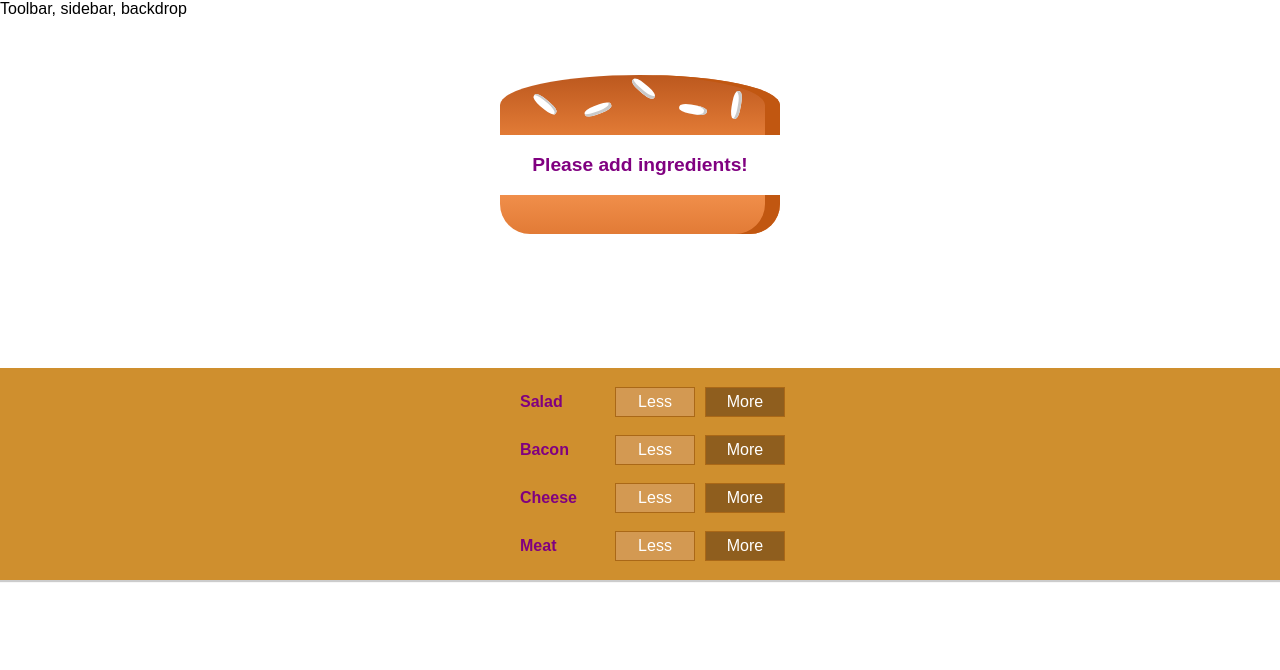
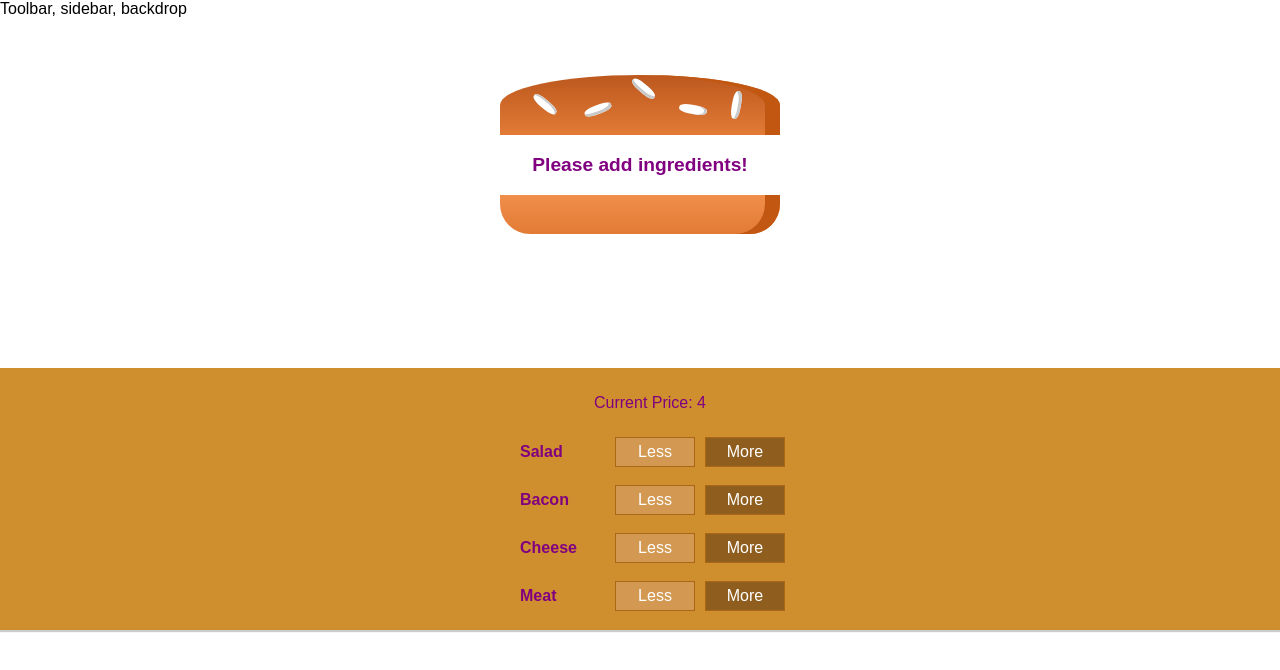
Before and after one commit to arifkhan36/React-Burger-App, a React app: page / in a window 1280 px wide. Shown: the top 670 px of the page. Built offline with nearby package versions, Linux system fonts and the light colour scheme.

Commit message:
added price to the burger

```diff
--- a/src/components/Burger/BuildControls/BuildControls.js
+++ b/src/components/Burger/BuildControls/BuildControls.js
@@ -13,6 +13,9 @@
 
 const buildControls =(props) => (
     <div className={classes.BuildControls}>
+
+      <p>Current Price: {props.price}</p>
+
        {controls.map(ctrl => (
           <BuildControl
           key={ctrl.label}
--- a/src/containers/BurgerBuilders/BurgerBuilder.js
+++ b/src/containers/BurgerBuilders/BurgerBuilder.js
@@ -65,6 +65,7 @@
               <BuildControls
                 ingredientAdded = {this.addIngredientHandler}
                 ingredientRemoved = {this.removeIngredientHandler}
+                price = {this.state.totalPrice}
 
                  />
             </Aux>
```
